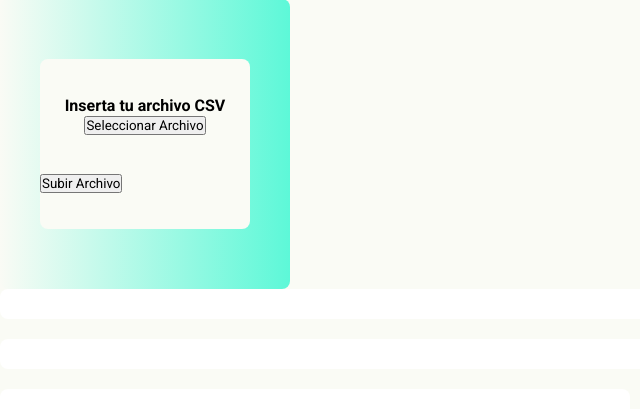
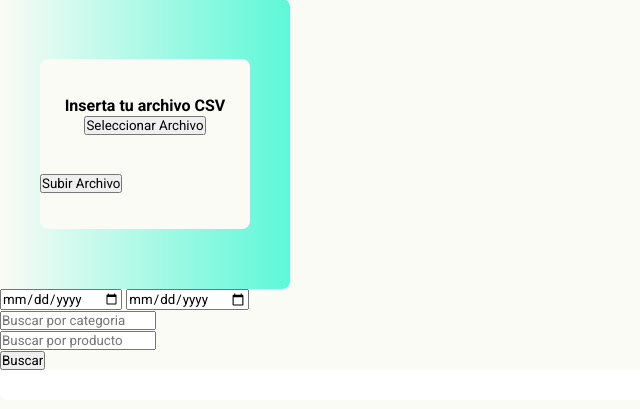
Before and after one commit to yUMIP04/Sistema-de-Ventas-con-Dashboard, a Flask app: page /Inicio in a window 1280 px wide. Shown: the part 108-517 px from the top of the page, without its empty margins (0-640 px from the left). Run offline with Flask 3, Linux system fonts and the light colour scheme; some libraries are stand-ins or nearby versions.

Commit message:
-HTML para los filtros, -comenzando logica para los filtros

```diff
--- a/app.py
+++ b/app.py
@@ -63,6 +63,10 @@ def inicio_sesion():
 
 def Inicio_dashboard():
 
+    filtro_fecha_inicio = ""
+    filtro_fecha_fin = ""
+    filtro_producto = ""
+    filtro_categoria = ""
     graf_pastel = ""
     graf_lineas = ""
     graf_barras = ""
@@ -70,6 +74,10 @@ def Inicio_dashboard():
     if request.method == 'POST':
 
        archivo_csv = request.files['file-csv']
+       filtro_fecha_inicio = request.form['filtro_fecha_inicio']
+       filtro_fecha_fin = request.form['filtro_fecha_fin']
+       filtro_producto = request.form['filtro_producto']
+       filtro_categoria = request.form['filtro_categoria']
 
        if archivo_csv and archivo_csv.filename != '':
 
@@ -86,13 +94,13 @@ def Inicio_dashboard():
            print("🌟 Archivo insertado correctamente")
 
            ProcesamientoDatos_CSV(ruta_final)
-           graf_pastel, graf_lineas, graf_barras = Create_Graficas(ruta_final)
+           graf_pastel, graf_lineas, graf_barras = Create_Graficas(ruta_final, filtro_fecha_inicio, filtro_fecha_fin, filtro_categoria, filtro_producto)
 
 
        else:
            print("❌ El usuario envio el formulario pero no selecciono ningun archivo")
 
-    return render_template('Inicio.html', pastel=graf_pastel, lineas=graf_lineas, barras=graf_barras)
+    return render_template('Inicio.html', pastel=graf_pastel, lineas=graf_lineas, barras=graf_barras, filtro_fecha_inicio=filtro_fecha_inicio, filtro_fecha_fin = filtro_fecha_fin, filtro_categorias=filtro_categoria, filtro_producto=filtro_producto)
 
 
 #🌟BASE
--- a/static/uploads/CSV/archivo.csv
+++ /dev/null
@@ -1,4 +0,0 @@
-Nombre Producto,Categoria,Precio,Cantidad Vendida,Fecha
-Jabon,Casa,$12.00,300 vendidos,30/12/2004
-Clorolex,Casa,$60.00,500 vendidos,31/12/2004
-Croquetas,Mascotas,$100.00,200 vendidos,20/12/2004
--- a/templates/Inicio.html
+++ b/templates/Inicio.html
@@ -28,6 +28,30 @@
 
 </div>
 
+<div class="Filtros">
+
+    <form action="/Inicio" method="POST">
+    <div class="filtro-fecha">
+<input type="date" id="filtro_fecha_inicio" name="filtro_fecha_inicio" value="{{filtro_fecha_inicio}}">
+<input type="date" id="filtro_fecha_fin" name="filtro_fecha_fin"  value="{{filtro_fecha_fin}}">
+    </div>
+
+    <div class="filtro-categoria">
+        <input type="text" id="filtro_categoria" name="filtro_categoria" placeholder="Buscar por categoria"  value="{{filtro_categorias}}">
+    </div>
+
+
+    <div class="filtro-producto">
+        <input type="text" id="filtro_producto" name="filtro_producto" placeholder="Buscar por producto"  value="{{filtro_producto}}">
+    </div>
+
+    <div class="boton-buscar">
+        <input type="submit" value="Buscar" name="btn-buscar">
+    </div>
+
+    </form>
+
+</div>
 
 <div style="background: white; margin-bottom: 20px; padding: 15px; border-radius: 8px;">
         {{ barras | safe }}
@@ -39,4 +63,5 @@
 
     <div style="background: white; margin-bottom: 20px; padding: 15px; border-radius: 8px; max-width: 600px;">
         {{ pastel | safe }}
+        </div>
 {% endblock %}
```
Also changed, not shown: graficas.py (+6 -1 lines).
